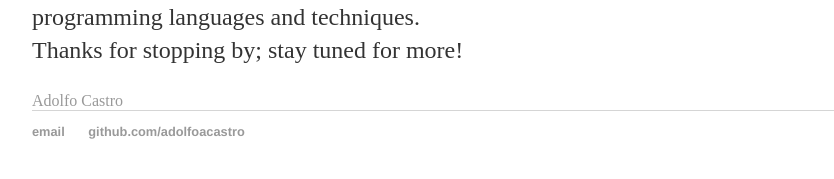
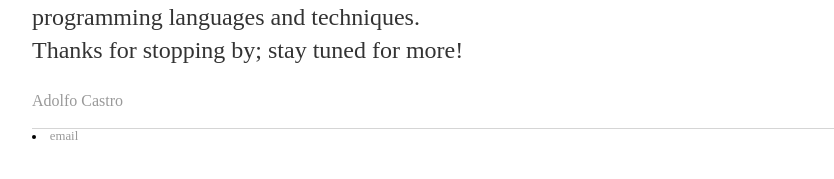
Before and after one commit to adolfoacastro/adolfoacastro.github.io, a Jekyll site: the page built from index.html, in a window 1280 px wide. Shown: the part 180-359 px from the top of the page, without its empty margins (160-994 px from the left). Built offline with Jekyll 4.4.1, drawn with Linux system fonts in a browser that asks for light colours; comment, search, counter and statistics services are not loaded.

Commit message:
Update default.html
Delete GitHub link in footer

```diff
--- a/_layouts/default.html
+++ b/_layouts/default.html
@@ -10,13 +10,11 @@
 			<div class="container">
 
 			{{ content }}
+			<br>
 
 			</div><!-- /.container -->
 			<footer>
-	    		<ul>
 	        		<li><a href="mailto:adolfoacastro@gmail.com">email</a></li>
-	        		<li><a href="https://github.com/adolfoacastro">github.com/adolfoacastro</a></li>
-				</ul>
 			</footer>
 		</body>
 	</html>
```
